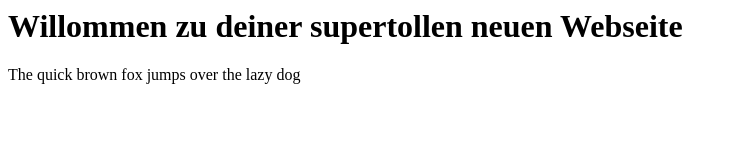
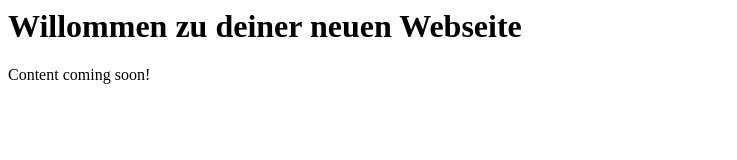
Before and after one commit to KensoQua/WebsiteKenquak-main, a plain HTML site: page index.html in a window 1280 px wide. Shown: the whole page, without its empty margins (0-737 px from the left). Drawn offline with Linux system fonts and the light colour scheme.

Commit message:
Update index.html
added commign soon

```diff
--- a/index.html
+++ b/index.html
@@ -3,7 +3,7 @@
     <title>Hallo Felix</title>
   </head>
  <body>
-   <h1>Willommen zu deiner supertollen neuen Webseite</h1>
-   <p>The quick brown fox jumps over the lazy dog</p>
+   <h1>Willommen zu deiner neuen Webseite</h1>
+   <p>Content coming soon!</p>
   </body>
 </html>
```
